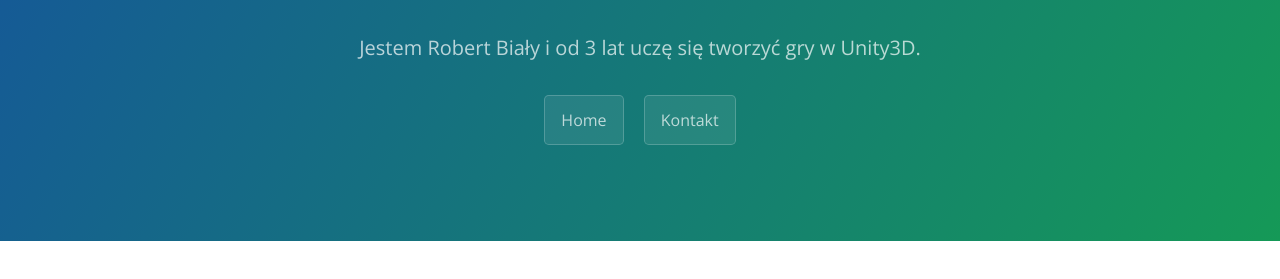
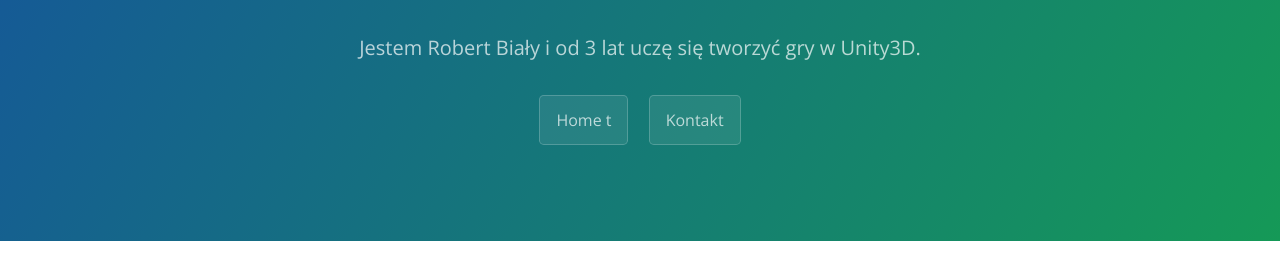
Before and after one commit to LaserRock46/laserrock46.github.io, a Jekyll site: the page built from index.md, in a window 1280 px wide. Shown: the part 142-421 px from the top of the page. Built offline with Jekyll 4.4.1, drawn with Linux system fonts in a browser that asks for light colours; the repository's description, which GitHub fills in, is left out.

Commit message:
Update default.html

```diff
--- a/_layouts/default.html
+++ b/_layouts/default.html
@@ -18,7 +18,7 @@
     <header class="page-header" role="banner">
        <h1 class="project-name">{{ page.title | default: site.title | default: site.github.repository_name }}</h1>
       <h2 class="project-tagline">{{ page.description | default: site.description | default: site.github.project_tagline }}</h2>
-     <a href="{{https://laserrock46.github.io/}}" class="btn">Home</a>
+     <a href="{{https://laserrock46.github.io/}}" class="btn">Home t</a>
      <a href="{{./}}" class="btn">Kontakt</a>
     </header>
 
```
